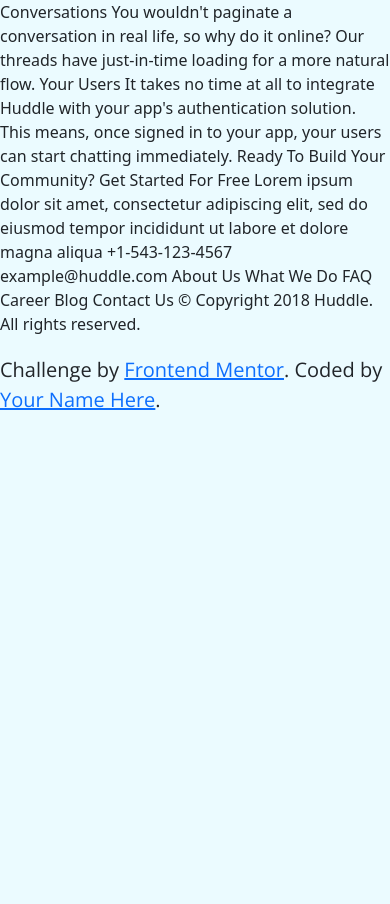
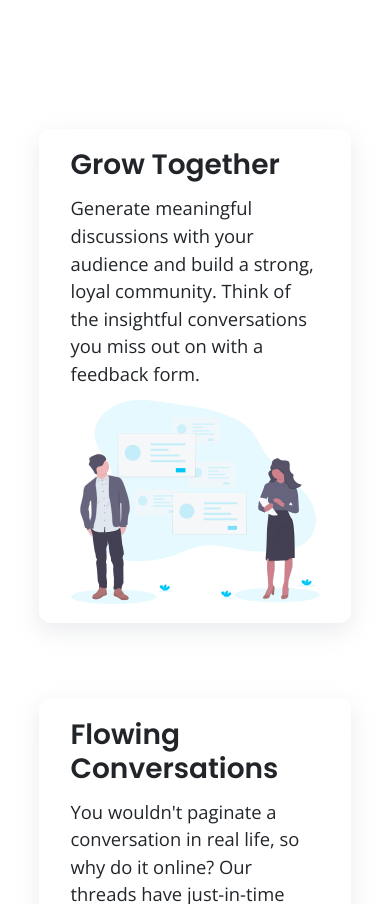
Before and after one commit to mayankdhnkr/huddle_landingpage, a plain HTML site: page index.html in a window 390 px wide. Shown: the part 961-1865 px from the top of the page. Before the commit the page ends 1396 px from the top, so only its background shows below. Drawn offline with nearby package versions, Linux system fonts and the light colour scheme.

Commit message:
features-section

```diff
--- a/CSS/styles.css
+++ b/CSS/styles.css
@@ -8,11 +8,20 @@ h1{
     font-size: 3rem;
     font-weight: 600;
 }
+h3{
+    font-family: "Poppins";
+        /* line-height: 1.5; */
+        font-size: 1.75rem;
+        font-weight: 600;
+        margin: 0;
+}
 p{
     font-family: "Open Sans";
     font-size: 1.25rem;
     margin: 5% 0 ;
 }
+
+
 /* HERO SECTION */
 
 #hero-section{
@@ -55,3 +64,24 @@ p{
     border-radius: 100px;
     border: 1px solid black;
 }
+
+/* FEATURES SECTION */
+
+#features{
+    background-color: white;
+    padding: 150px 0 350px;
+}
+.feature-img{
+    width: 100%;
+}
+.feature-card{
+    padding: 5%;
+    /* border: 1px solid black; */
+    width: 80%;
+    margin: 75px auto;
+    border-radius: 12px;
+    box-shadow: rgba(149, 157, 165, 0.2) 0px 8px 24px;
+}
+.feature-para{
+    font-size: 1.15rem;
+}
--- a/index.html
+++ b/index.html
@@ -42,25 +42,43 @@
 
   </section>
 
+  <section id="features">
+    <div class="row feature-card align-items-center">
+      <div class="col-lg-6 col-sm-12 feature-text">
+        <h3>Grow Together</h3>
+        <p class="feature-para">Generate meaningful discussions with your audience and build a strong, loyal community. Think of the insightful conversations you miss out on with a feedback form. </p>
+      </div>
+      <div class="col-lg-6 col-sm-12 feature-image">
+        <img src="images/illustration-grow-together.svg" alt="" class="feature-img">
+      </div>
+    </div>
+
+    <div class="row feature-card align-items-center">
+      <div class="col-lg-6 col-sm-12 feature-text">
+        <h3>Flowing Conversations</h3>
+        <p class="feature-para">You wouldn't paginate a conversation in real life, so why do it online? Our threads have just-in-time loading for a more natural flow. </p>
+      </div>
+      <div class="col-lg-6 col-sm-12 feature-image">
+        <img src="images/illustration-flowing-conversation.svg" alt="" class="feature-img">
+      </div>
+    </div>
+
+    <div class="row feature-card align-items-center">
+      <div class="col-lg-6 col-sm-12 feature-text">
+        <h3>Your Users</h3>
+        <p class="feature-para">It takes no time at all to integrate Huddle with your app's authentication solution. This means, once signed in to your app, your users can start chatting immediately. </p>
+      </div>
+      <div class="col-lg-6 col-sm-12 feature-image">
+        <img src="images/illustration-your-users.svg" alt="" class="feature-img">
+      </div>
+    </div>
 
 
+  </section>
 
+  <section id="footer">
 
-  Grow Together
-
-  Generate meaningful discussions with your audience and build a strong, loyal community.
-  Think of the insightful conversations you miss out on with a feedback form.
-
-  Flowing Conversations
-
-  You wouldn't paginate a conversation in real life, so why do it online? Our threads
-  have just-in-time loading for a more natural flow.
-
-  Your Users
-
-  It takes no time at all to integrate Huddle with your app's authentication solution.
-  This means, once signed in to your app, your users can start chatting immediately.
-
+  </section>
   Ready To Build Your Community?
 
   Get Started For Free
```
